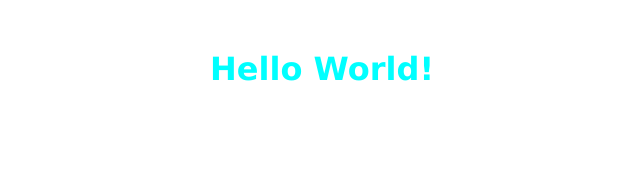
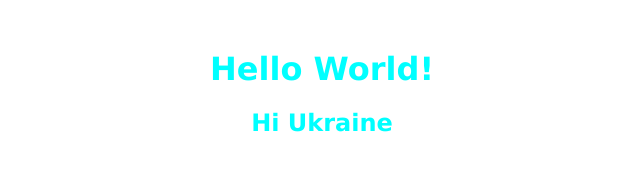
Before and after one commit to Markus45678/page_test, a plain HTML site: page index.html in a window 1280 px wide. Shown: the whole page, without its empty margins (318-958 px from the left). Drawn offline with Linux system fonts and the light colour scheme.

Commit message:
second_adad

```diff
--- a/index.html
+++ b/index.html
@@ -9,6 +9,7 @@
 <body>
     <div class="test">
         <h1>Hello World!</h1>
+        <h2>Hi Ukraine</h2>
     </div>
 </body>
 </html>
```
